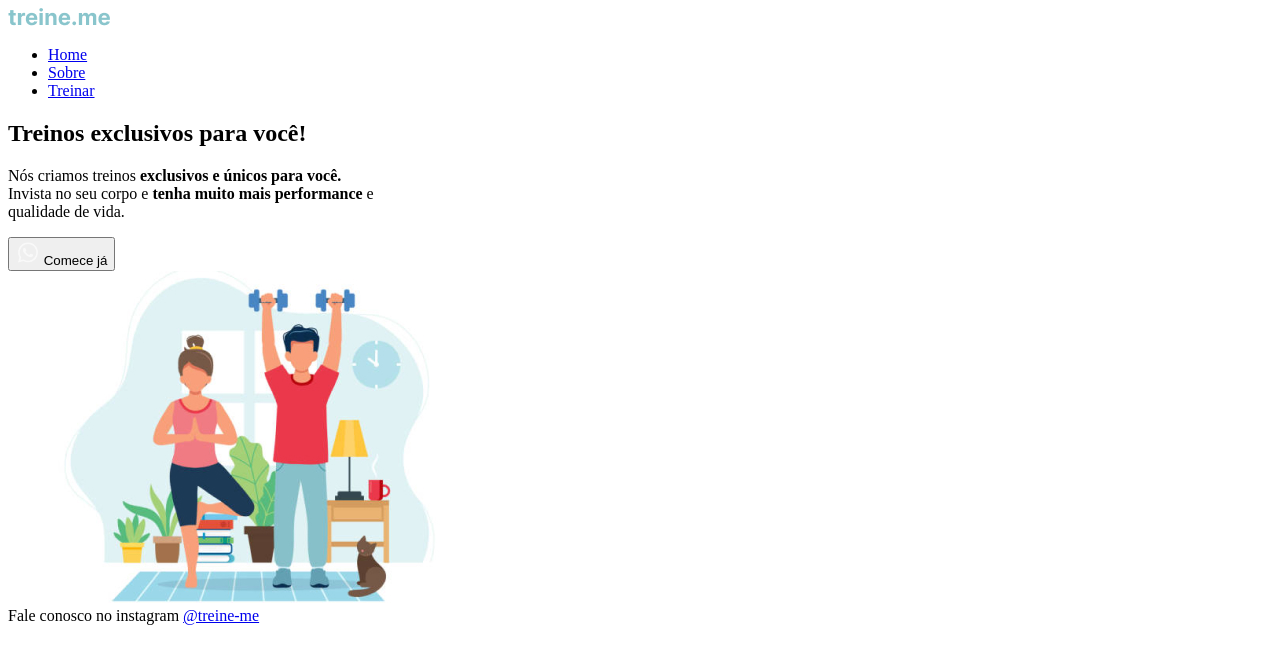
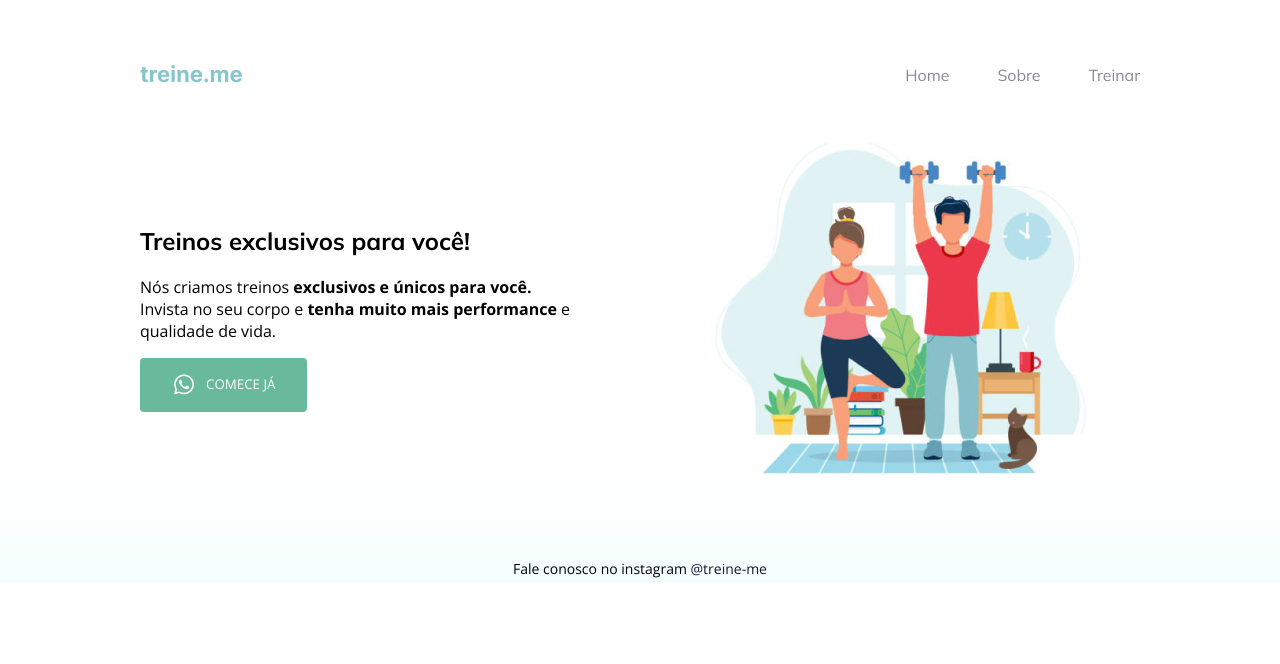
Before and after one commit to brunobpl/desenvolvimentoWeb, a plain HTML site: page aula3/index.html in a window 1280 px wide. Drawn offline with nearby package versions, Linux system fonts and the light colour scheme.

Commit message:
Este commit finaliza a aula 3

```diff
--- a/aula3/index.html
+++ b/aula3/index.html
@@ -4,10 +4,13 @@
 
     <head>
 
+        <link rel="preconnect" href="https://fonts.googleapis.com">
+        <link rel="preconnect" href="https://fonts.gstatic.com" crossorigin>
         <meta charset="UTF-8">
         <meta name="viewport" content="width=device-width, initial-scale=1.0">
         <title>Aula 03 - Projeto 02</title>
-
+        <link href="https://fonts.googleapis.com/css2?family=Mulish:ital,wght@0,200..1000;1,200..1000&family=Open+Sans:ital,wght@0,300..800;1,300..800&display=swap" rel="stylesheet">
+        <link rel="stylesheet" href="style.css">
     </head>
 
     <body>
@@ -15,7 +18,11 @@
         <div class="page">
 
             <nav>
-                <img src="./imagens/treine.me.png" alt="Treine-me logo">
+                <a id="logo" href="#">
+                    <img
+                     src="./imagens/treine.me.png"
+                     alt="Treine-me logo">
+                </a>
                 <!--Utilizando lista não ordenada para fazer a barra superior-->
                 <ul>
                     <li><a href="#">Home</a></li>
@@ -50,8 +57,6 @@
                 </a>
             </footer>
 
-
-
         </div>
 
     </body>
--- a/aula3/style.css
+++ b/aula3/style.css
@@ -0,0 +1,88 @@
+body {
+    margin: 0;
+    font-family: 'Open Sans', sans-serif;
+    background: linear-gradient(180deg, rgba(227, 255, 248, 0) 82.08%, rgba(227, 255, 248, 0.38) 100%);
+}
+
+.page {
+    /*border: 1px solid red;*/
+    width: 1000px;
+    margin: 0 auto;
+    padding-top: 65px;
+}
+
+nav {
+    display: flex;
+    justify-content: space-between; /*Um para cada lado*/
+
+    margin-bottom: 55px;
+}
+
+ul {
+    /*Posicionamento*/
+    display: flex;
+    gap: 48px; /*Distância igual entre os itens*/
+
+    /*Configurações -> neste caso não mostrar os marcadores*/
+    list-style: none;
+
+    margin: 0;
+    padding: 0;
+
+}
+
+a {
+    color: #1f1534;
+    text-decoration: none;
+}
+
+h1, ul {
+    font-family: 'Mulish', sans-serif;
+}
+
+ul li a {
+    opacity: 0.5;
+}
+
+ul li a:hover {
+    font-weight: bold;
+    opacity: 1;
+}
+
+main {
+    display: flex;
+    align-items: center; /*Mesmo alinhamento*/
+    justify-content: space-between;/*Um para cada lado*/
+}
+
+button {
+    color: white;
+    text-transform: uppercase;
+    font-family: 'Open Sans', sans-serif;
+
+    background: #69B99D;
+    border: 0;
+    padding: 14px 32px 15px;
+
+    display: flex;
+    align-content: center;
+    justify-content: center;
+    align-items: center;
+    gap: 10px;
+
+    border-radius: 4px;
+    cursor: pointer;
+}
+
+button:hover{
+    background: #0f5039;
+}
+
+footer {
+    font-size: 14px;
+    line-height: 28px;
+
+    text-align: center;
+
+    margin-top: 80px;
+}
```
